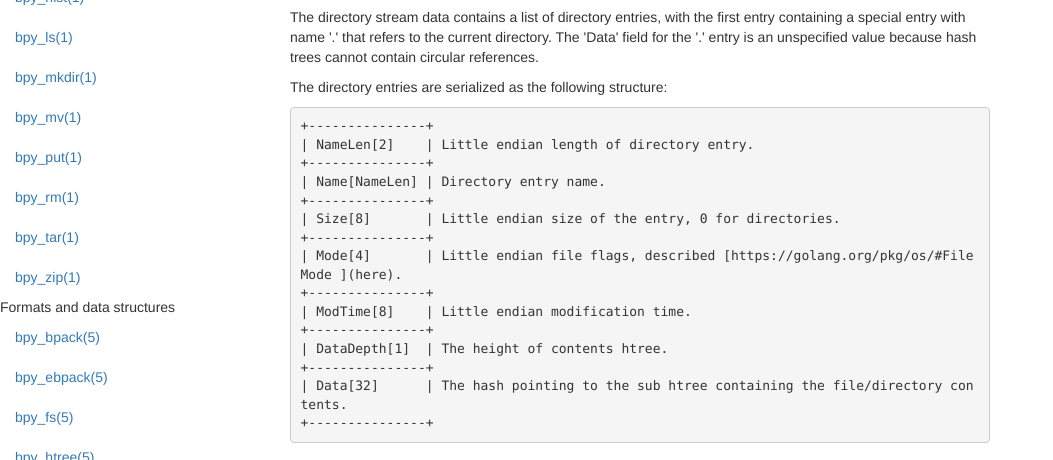
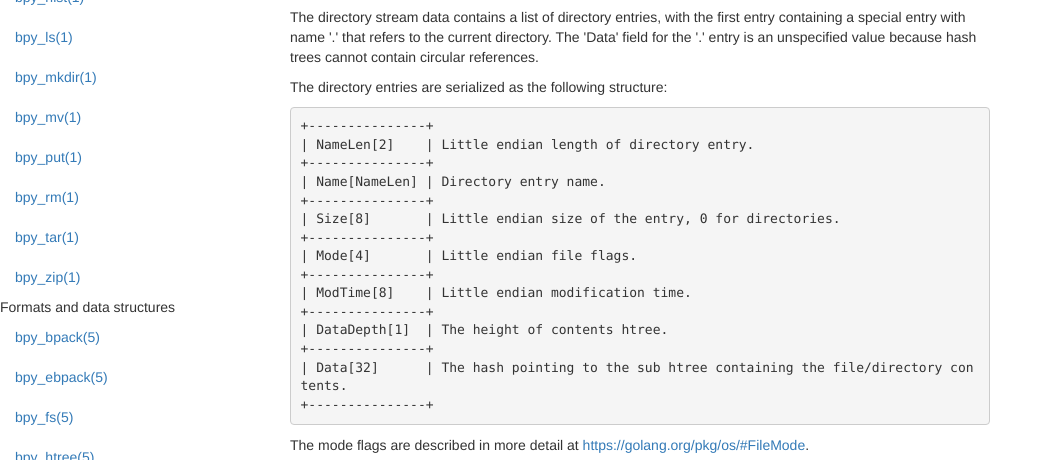
Before and after one commit to buppyio/buppyio.github.io, a plain HTML site: page man/5/bpy_fs.html in a window 1280 px wide. Shown: the part 343-803 px from the top of the page, without its empty margins (0-1053 px from the left). Drawn offline with Linux system fonts and the light colour scheme.

Commit message:
fix fs docs

```diff
--- a/man/5/bpy_fs.html
+++ b/man/5/bpy_fs.html
@@ -82,7 +82,7 @@
 +---------------+
 | Size[8]       | Little endian size of the entry, 0 for directories.
 +---------------+
-| Mode[4]       | Little endian file flags, described [https://golang.org/pkg/os/#FileMode ](here).
+| Mode[4]       | Little endian file flags.
 +---------------+
 | ModTime[8]    | Little endian modification time.
 +---------------+
@@ -90,6 +90,7 @@
 +---------------+
 | Data[32]      | The hash pointing to the sub htree containing the file/directory contents.
 +---------------+</code></pre>
+<p>The mode flags are described in more detail at <a href="https://golang.org/pkg/os/#FileMode" class="uri">https://golang.org/pkg/os/#FileMode</a>.</p>
 <h1 id="see-also">SEE ALSO</h1>
 <p><strong><a href="/man/1/bpy.html">bpy(1)</a></strong>, <strong><a href="/man/5/bpy_ebpack.html">bpy_ebpack(5)</a></strong>, <strong><a href="/man/5/bpy_htree.html">bpy_htree(5)</a></strong></p>
       <footer class="footer">
```
